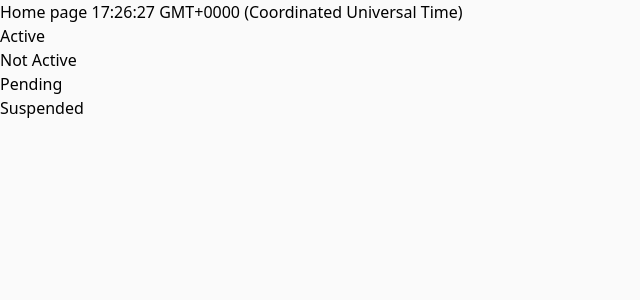
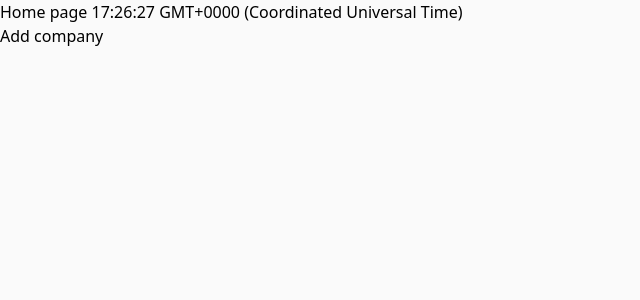
Before and after one commit to darynna/crm-app, a Next.js app: page / in a window 1280 px wide. Shown: the top 300 px of the page, without its empty margins (0-640 px from the left). Built offline with nearby package versions, Linux system fonts and the light colour scheme; no server answers.

Commit message:
add all component to the main page

```diff
--- a/package.json
+++ b/package.json
@@ -9,6 +9,7 @@
     "lint": "next lint"
   },
   "dependencies": {
+    "@headlessui/react": "^2.2.0",
     "clsx": "^2.1.1",
     "formik": "^2.4.6",
     "next": "14.2.13",
--- a/src/app/page.tsx
+++ b/src/app/page.tsx
@@ -1,15 +1,17 @@
-import StatusLabel, {Status} from "@/src/app/components/status-label";
+// import StatusLabel, {Status} from "@/src/app/components/status-label";
 import {headers} from "next/headers";
+import AddCompanyButton from "@/src/app/components/add-company-button";
 
 export default function Home() {
     console.log(headers());
     return (
       <main>
           <h1 className="text-xl">Home page {new Date().toTimeString()}</h1>
-          <StatusLabel status={Status.Active}>Active</StatusLabel>
-          <StatusLabel status={Status.NotActive}>Not Active</StatusLabel>
-          <StatusLabel status={Status.Pending}>Pending</StatusLabel>
-          <StatusLabel status={Status.Suspended}>Suspended</StatusLabel>
+          {/*<StatusLabel status={Status.Active}>Active</StatusLabel>*/}
+          {/*<StatusLabel status={Status.NotActive}>Not Active</StatusLabel>*/}
+          {/*<StatusLabel status={Status.Pending}>Pending</StatusLabel>*/}
+          {/*<StatusLabel status={Status.Suspended}>Suspended</StatusLabel>*/}
+          <AddCompanyButton/>
       </main>
   );
 }
```
Also changed, not shown: 1 other file (tests, documents, lock files or other folders).
